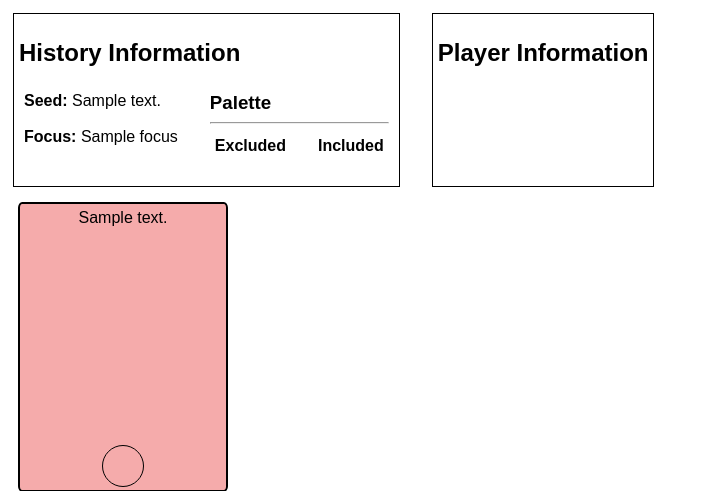
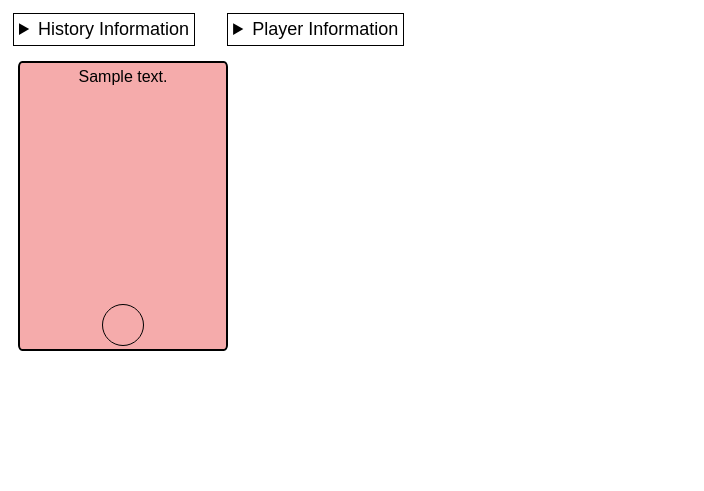
Before and after one commit to ChexWarrior/microsope-web, a Symfony app: template templates/history/index.html.twig in a window 1280 px wide. Shown: the top 491 px of the page, without its empty margins (0-704 px from the left). Run offline with Twig, Linux system fonts and the light colour scheme; the template is opened without the code that fills it: most values are stand-ins (such as "Sample title", 1, 10 or a date in 2020); some libraries are stand-ins or nearby versions.

Commit message:
make player and history info detail/summary elements

```diff
--- a/public/css/style.css
+++ b/public/css/style.css
@@ -11,6 +11,14 @@ body {
 
 .column {
   flex-direction: column;
+}
+
+.align-start {
+  align-self: flex-start;
+}
+
+summary {
+  font-size: large;
 }
 
 .padded-border {
--- a/templates/history/index.html.twig
+++ b/templates/history/index.html.twig
@@ -5,8 +5,8 @@
 {% block body %}
   <!-- Top Container -->
   <div class="container">
-    <div class="history padded-border">
-      <h2>History Information</h2>
+    <details class="history padded-border align-start">
+      <summary>History Information</summary>
       <div class="container">
         <div>
           <span><strong>Seed:</strong> {{ history.description }}</span>
@@ -27,13 +27,13 @@
         </div>
         {% endif %}
       </div>
-    </div>
-    <div class="players padded-border">
-      <h2>Player Information</h2>
+    </details>
+    <details class="players padded-border align-start">
+      <summary>Player Information</summary>
       <div class="container">
       {% include "partials/players.html.twig" with { players: history.players } %}
       </div>
-    </div>
+    </details>
   </div>
   <div class="container nowrap">
     {% for period in history.periods %}
```
